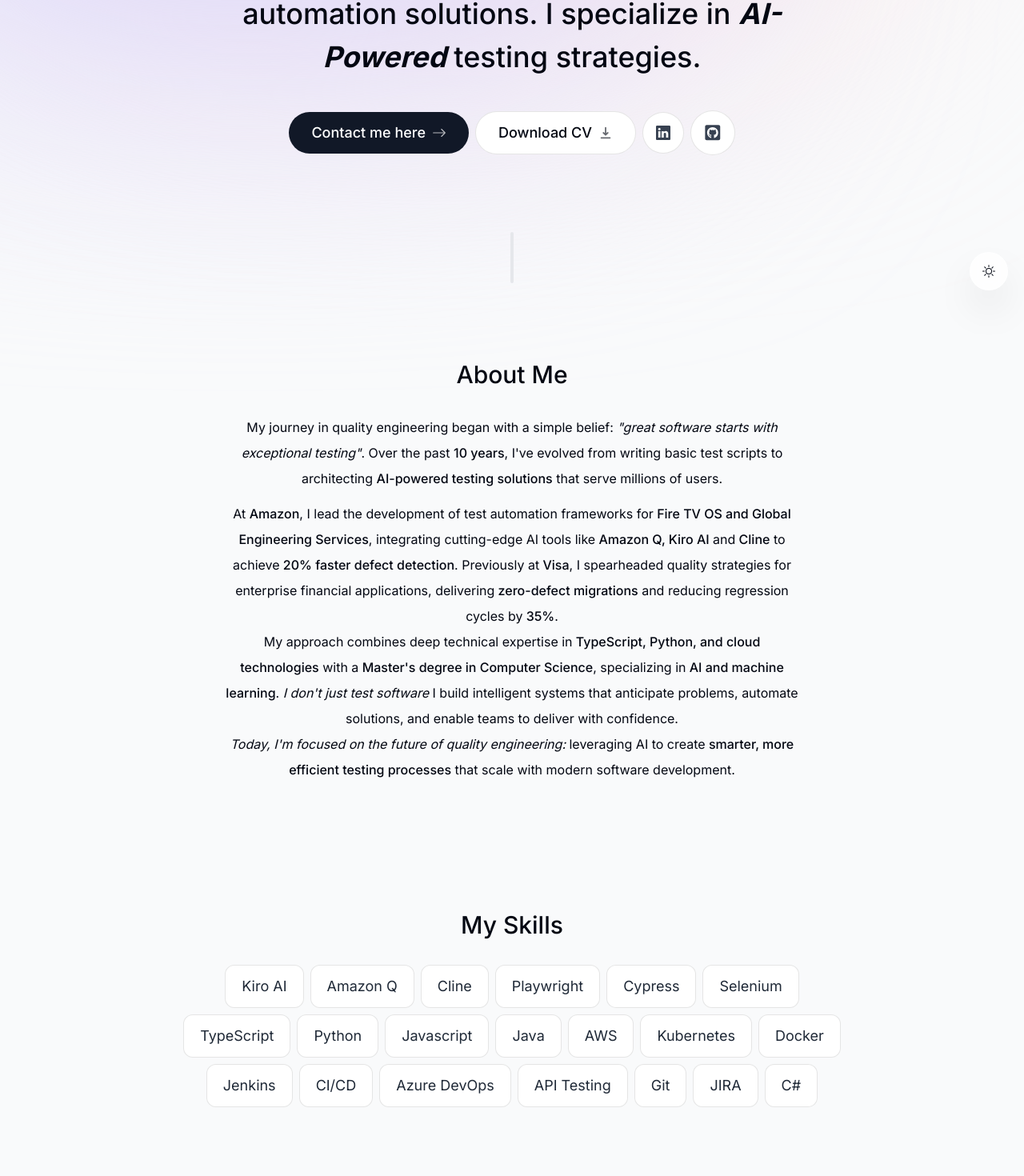
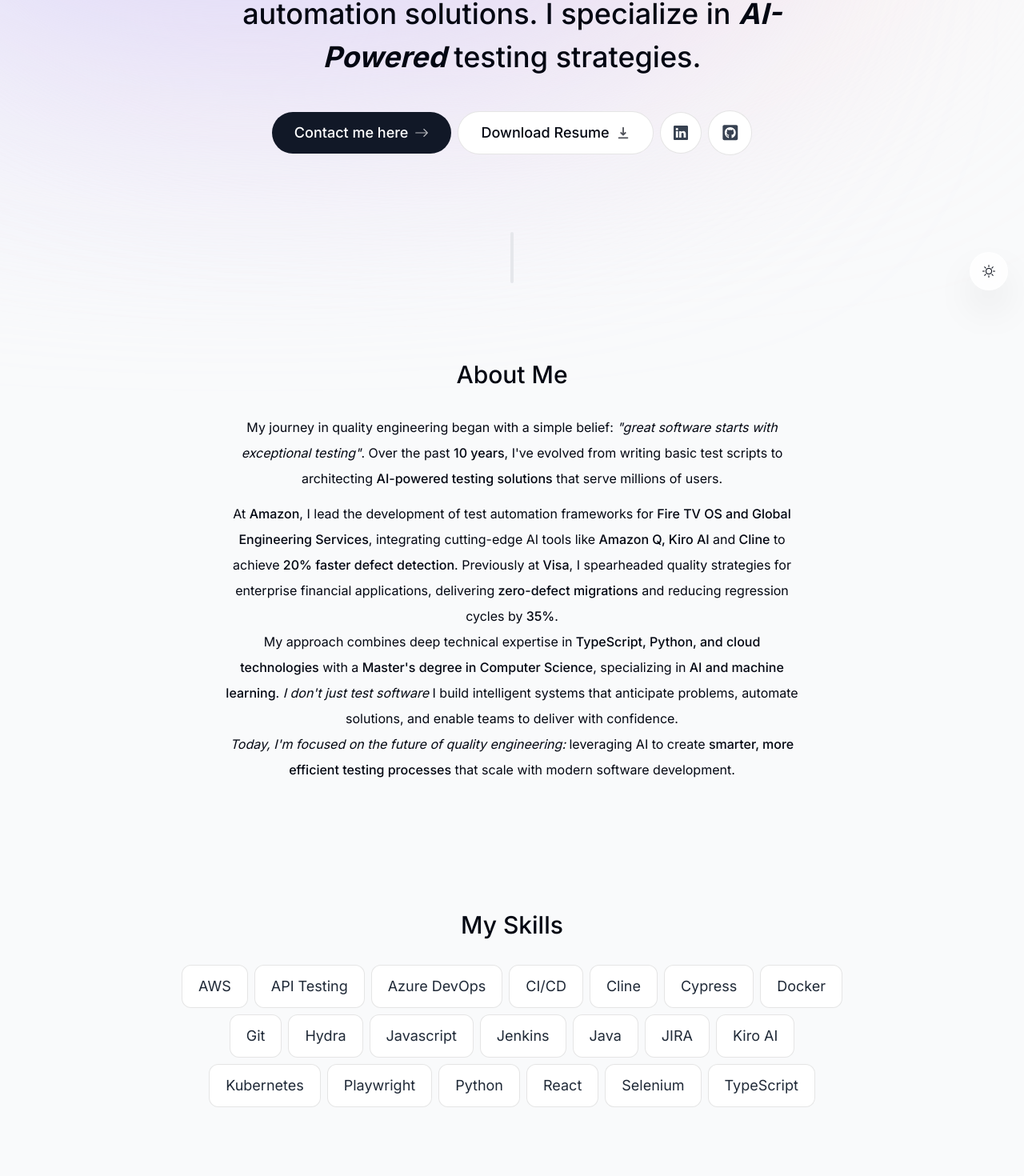
Before and after one commit to sairam940/portfolio-source, a Next.js app: page / in a window 1280 px wide. Shown: the part 417-1887 px from the top of the page at 80% size. Built offline with nearby package versions, Linux system fonts and the light colour scheme.

Commit message:
Added updated resume

```diff
--- a/components/intro.tsx
+++ b/components/intro.tsx
@@ -90,11 +90,11 @@
 
         <a
           className="group bg-white px-7 py-3 flex items-center gap-2 rounded-full outline-none focus:scale-110 hover:scale-110 active:scale-105 transition cursor-pointer borderBlack dark:bg-white/10"
-          href="/CV.pdf"
+          href="/Resume.pdf"
           download
         >
-          Download CV{" "}
-          <HiDownload className="opacity-60 group-hover:translate-y-1 transition" />
+          Download Resume{" "}
+          <HiDownload className="opacity-70 group-hover:translate-y-1 transition" />
         </a>
 
         <a
--- a/lib/data.ts
+++ b/lib/data.ts
@@ -152,24 +152,24 @@
 ] as const;
 
 export const skillsData = [
+  "AWS",
+  "API Testing",
+  "Azure DevOps",
+  "CI/CD",
+  "Cline",
+  "Cypress",
+  "Docker",
+  "Git",
+  "Hydra",
+  "Javascript",
+  "Jenkins",
+  "Java",
+  "JIRA",
   "Kiro AI",
-  "Amazon Q",
-  "Cline",
+  "Kubernetes",
   "Playwright",
-  "Cypress",
+  "Python",
+  "React",
   "Selenium",
   "TypeScript",
-  "Python",
-  "Javascript",
-  "Java",
-  "AWS",
-  "Kubernetes",
-  "Docker",
-  "Jenkins",
-  "CI/CD",
-  "Azure DevOps",
-  "API Testing",
-  "Git",
-  "JIRA",
-  "C#",
 ] as const;
```
Also changed, not shown: 2 other files (tests, documents, lock files or other folders).
